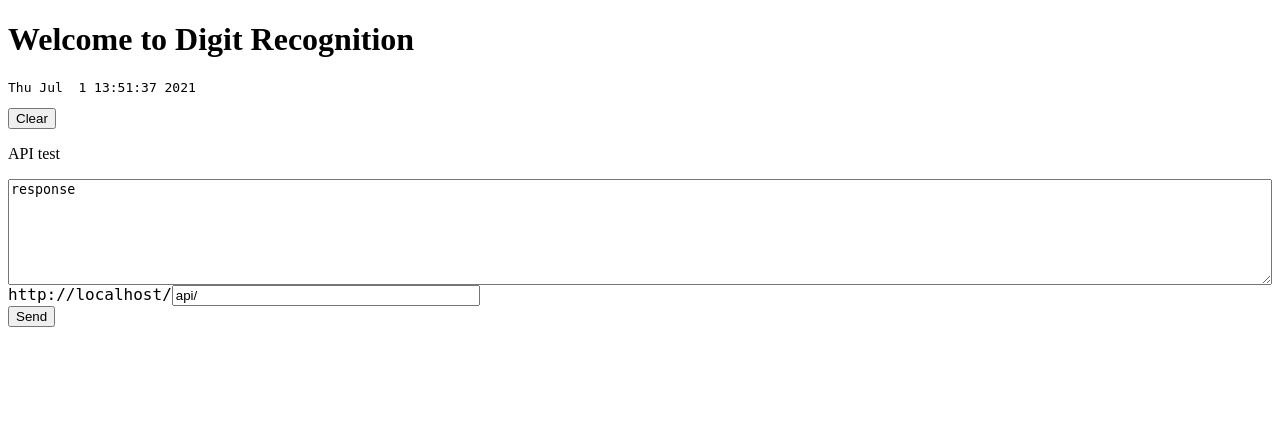
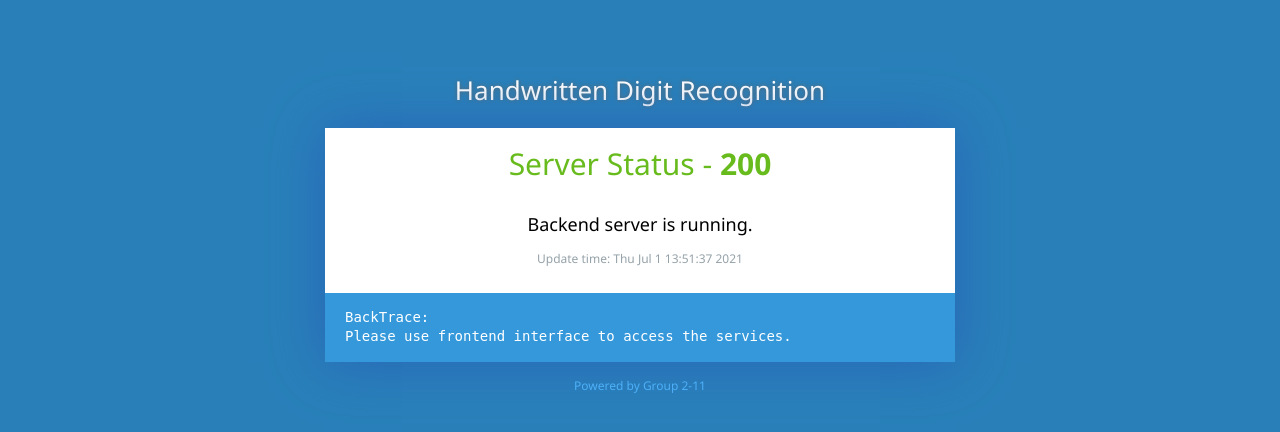
Before and after one commit to jukrb0x/SOF106-Project, a Django app: page / in a window 1280 px wide. Shown: the top 432 px of the page. Run offline with Django 3.2, Linux system fonts and the light colour scheme.

Commit message:
feat(backend): update the backend default page

```diff
--- a/backend/templates/index.html
+++ b/backend/templates/index.html
@@ -1,54 +1,24 @@
 <!DOCTYPE html>
 <html lang="en">
 <head>
-    {% load static %}
-    <meta charset="UTF-8">
-    <title>Digit Recognition - SOF106 Group 2(11)</title>
-    <link rel="stylesheet" href="{% static 'style/index.css' %}">
-
-    <!-- mobile adaption -->
-    <meta name="viewport"
-          content="width=device-width,initial-scale=1, minimum-scale=1, maximum-scale=1, user-scalable=no">
+    <meta charset="utf-8"/>
+    <title>Django Server</title>
+    <meta name="Robots" content="NOINDEX, NOFOLLOW, NOARCHIVE"/>
+    <meta name="ViewPort" content="initial-scale=1, minimum-scale=1, width=device-width"/>
+    <meta name="HandheldFriendly" content="true"/>
+    <meta http-equiv="X-UA-Compatible" content="IE=edge,chrome=1"/>
+    <meta name="renderer" content="webkit">
+    <style> html, body {width: 100%;height: 100%;cursor: default }html, body, p, h2, div {margin: 0;padding: 0 }body {background: #2980B9;text-align: center;user-select: none;-webkit-user-select: none;-moz-user-select: none;-ms-user-select: none }html {font: 12px "Segoe UI", "Microsoft YaHei", FreeSans, Arimo, "Droid Sans", "Hiragino Sans GB", "Hiragino Sans GB W3", Arial, sans-serif }h2 {margin-bottom: 25px;font-size: 30px;font-weight: 300;color: #68bb1d }p {line-height: 1.5em;font-size: 12px;color: #95a2a9;margin-bottom: 5px }.title {position: relative;top: 75px;margin-bottom: .7em;line-height: 30px;font-size: 26px;font-weight: 300;color: #fff;text-shadow: 0 0 4px #666666 }.box {position: relative;top: 80px;width: 600px;max-width: 85%;margin: 0 auto;background: #fff;padding: 15px;box-shadow: 0 0 50px #2964B9 }.main {font-size: 18px;color: #000;font-weight: 500;line-height: 1.7em;margin: 0 0 10px }.foot {position: relative;top: 80px;margin: 15px 15px 0;font-size: 12px;color: #4eb0f8 }pre {background: #3498DB;color: #ffffff;padding: 15px 20px;margin: 25px -15px -15px;line-height: 1.4em;font-size: 14px;text-align: left;word-break: break-all;white-space: pre-wrap }.main, pre {user-select: text;-webkit-user-select: text;-moz-user-select: text;-ms-user-select: text;cursor: text }::selection {background: rgba(78, 176, 248, 0.3) }pre::selection {background: rgba(255, 255, 255, 0.99);color: #3498DB }</style>
 </head>
 <body>
-
-<h1>Welcome to Digit Recognition</h1>
-<pre>{{ time }}</pre>
-
-<!--
-Canvas -> IMG -> sender() -> waiting handler -> receive results -> print results
-results: number with probability
--->
-<div id="wrapper">
-    {#    <canvas id="paint" width="280" height="280"></canvas>#}
-    {#    <div id="painting">#}
-    {#        <canvas id="painting-pad"></canvas>#}
-    {#    </div>#}
-
-
-    <div id="paint-control-unit">
-        <button type="button" id="paint-clear">Clear</button>
-    </div>
-    <div id="api-test-wrapper" style="display: flex; flex-direction: column;">
-        <p>API test</p>
-        <textarea style="height: 100px;" id="test-response-text">response</textarea>
-        <div style="display: flex;">
-            <span id="api-window-url" style="font-family: monospace, serif"></span>
-            <input id="test-api-path" type="text" style="width: 300px;" value="api/">
-        </div>
-    </div>
-    <button onclick="sender()" type="button">Send</button>
-    <span id="api-response-status"></span>
+<p class="title">Handwritten Digit Recognition</p>
+<div class="box">
+    <h2 class="err">Server Status - <b>200</b></h2>
+    <p class="main selectable">Backend server is running.</p>
+    <p>Update time: {{ time }}</p>
+    <pre>BackTrace:<br>Please use frontend interface to access the services.
+</pre>
 </div>
+<p class="foot">Powered by Group 2-11</p>
 </body>
-<footer>
-    {% comment %}
-    Signature pad @2.3.2
-    https://github.com/szimek/signature_pad/
-    {% endcomment %}
-    <script src="{% static 'script/signature_pad.min.js' %}"></script>
-    <script src="{% static 'script/index.js' %}"></script>
-    {#    <script src="{% static 'script/painting.js' %}"></script>#}
-    <script src="{% static 'script/ajax_test.js' %}"></script>
-</footer>
 </html>
```
